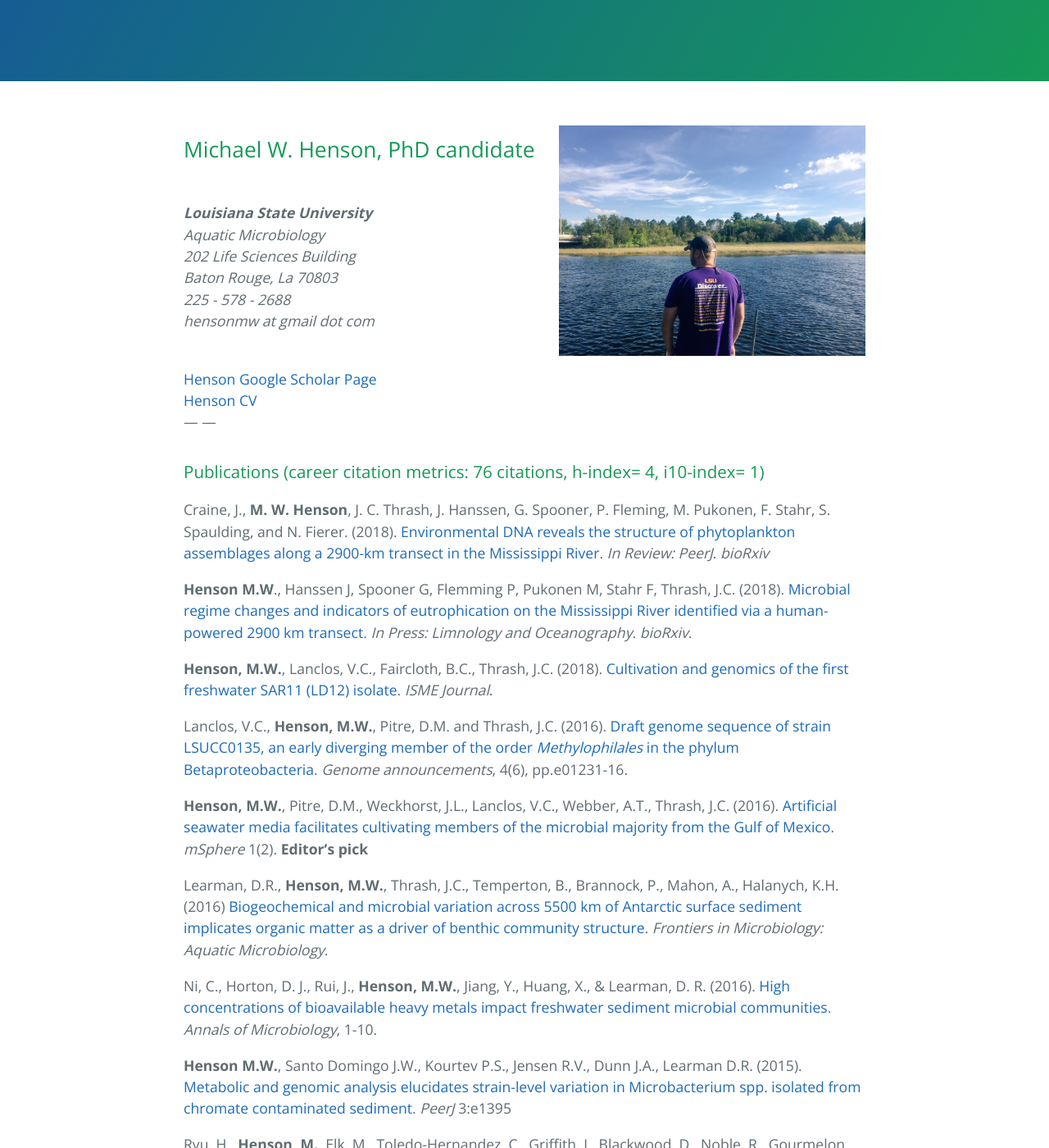
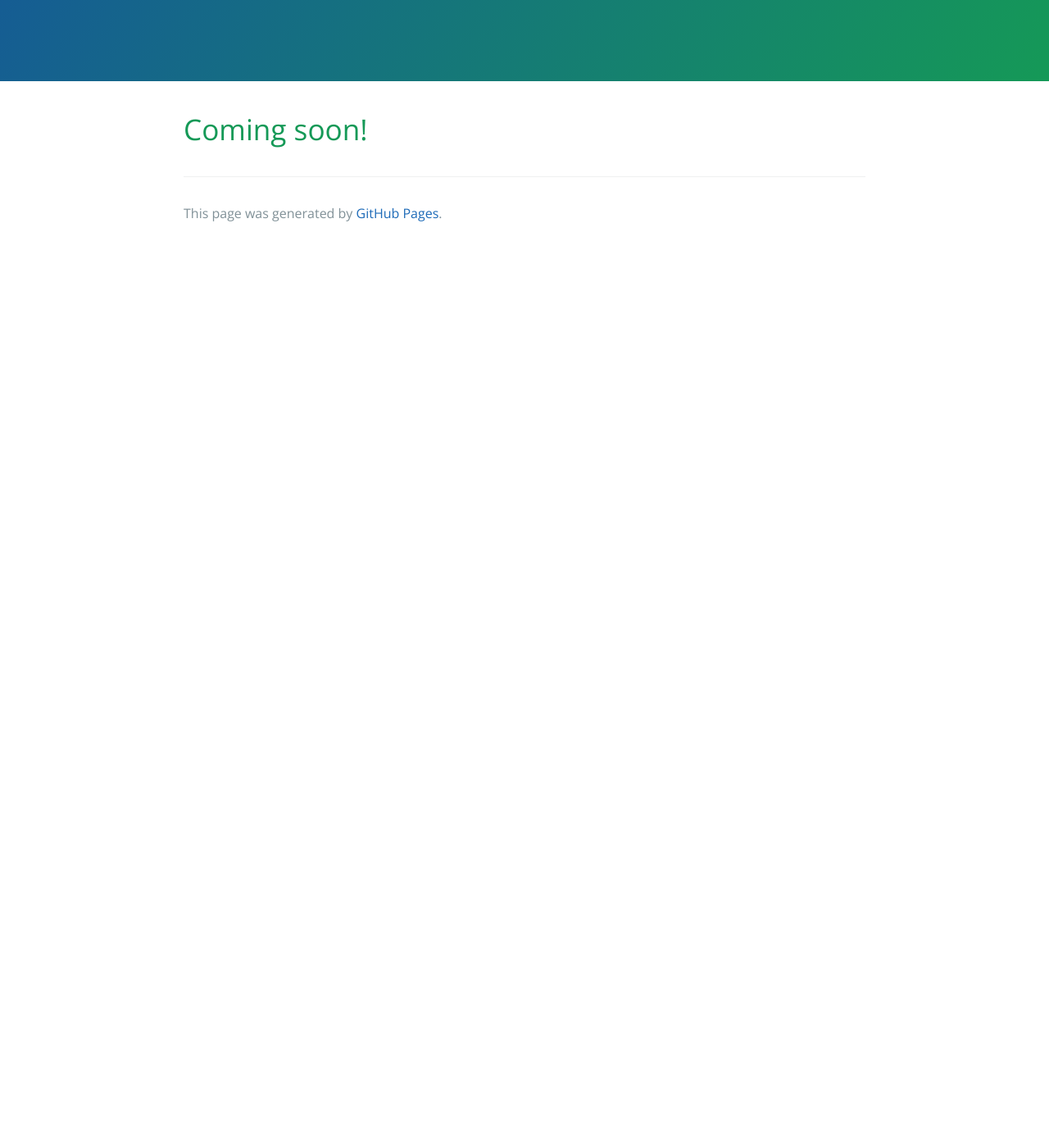
Before and after one commit to Hensonmw/hensonmw.github.io, a Jekyll site: the page built from Research/index.md, in a window 1280 px wide and 1400 px high, scrolled down 270 px. Shown: the whole window at 82% size. Built offline with Jekyll 4.4.1, drawn with Linux system fonts in a browser that asks for light colours; comment, search, counter and statistics services are not loaded; after the commit the page ends 900 px from its top, so only the background shows below that; some of the changed text lies outside the part shown.

```diff
--- a/Research/index.md
+++ b/Research/index.md
@@ -1,83 +1,7 @@
 ---
 layout: default
-title: Publications and Funding
-permalink: /Publications/
+title: Research
+permalink: /Research/
 ---
-<script type='text/javascript' src='https://d1bxh8uas1mnw7.cloudfront.net/assets/embed.js'></script>
 
-<img style="float: right; margin-left: 15px; margin-top: 5px" width="45%" src="{{ site.url }}/images/2016-09-02 16.50.50.jpg">
-
-## Michael W. Henson, PhD candidate
-<br>
-*__Louisiana State University__*
-*Aquatic Microbiology*
-*202 Life Sciences Building*
-*Baton Rouge, La 70803*
-*225 - 578 - 2688*
-*hensonmw at gmail dot com*
-
-<br>
-[Henson Google Scholar Page](https://scholar.google.com/citations?user=pJvMEVoAAAAJ&hl=en)
-<br>
-[Henson CV](https://www.dropbox.com/s/pwmln39ey20h73a/Henson_CV.docx?dl=0)
-<br>
----
----
-<br>
-### Publications (career citation metrics: 76 citations, h-index= 4, i10-index= 1)
-
-<div style="float: right; padding-left: 15px" class='altmetric-embed' data-badge-type='donut' data-link-target='_blank' data-doi="10.1101/261727"></div>
-
-Craine, J., **M. W. Henson**, J. C. Thrash, J. Hanssen, G. Spooner, P. Fleming, M. Pukonen, F. Stahr, S. Spaulding,
-and N. Fierer. (2018). [Environmental DNA reveals the structure of phytoplankton assemblages along a 2900-km transect
- in the Mississippi River](https://doi.org/10.1101/261727){:target="_blank"}. *In Review: PeerJ*. *bioRxiv*
-
-<div style="float: right; padding-left: 15px" class='altmetric-embed' data-badge-type='donut' data-link-target='_blank' data-doi="10.1101/091512"></div>
-
-**Henson M.W**., Hanssen J, Spooner G, Flemming P, Pukonen M, Stahr F, Thrash, J.C. (2018). [Microbial regime changes
-and indicators of eutrophication on the Mississippi River identified via a human-powered 2900 km transect](https://doi.org/10.1101/091512){:target="_blank"}. *In Press: Limnology and Oceanography*. *bioRxiv*.
-
-<div style="float: right; padding-left: 15px" class='altmetric-embed' data-badge-type='donut' data-link-target='_blank' data-doi="10.1038/s41396-018-0092-2"></div>
-
-**Henson, M.W.**, Lanclos, V.C., Faircloth, B.C., Thrash, J.C. (2018). [Cultivation and genomics of the first freshwater SAR11 (LD12) isolate](https://www.nature.com/articles/s41396-018-0092-2){:target="_blank"}.
-  *ISME Journal*.
-
-<div style="float: right; padding-left: 15px" class='altmetric-embed' data-badge-type='donut' data-link-target='_blank' data-doi="10.1128/genomeA.01231-16"></div>
-
-Lanclos, V.C., **Henson, M.W.**, Pitre, D.M. and Thrash, J.C. (2016). [Draft genome sequence of strain LSUCC0135, an
-early diverging member of the order *Methylophilales* in the phylum Betaproteobacteria](http://genomea.asm.org/content/4/6/e01231-16.full){:target="_blank"}. *Genome announcements*, 4(6), pp.e01231-16.
-
-<div style="float: right; padding-left: 15px" class='altmetric-embed' data-badge-type='donut' data-link-target='_blank' data-doi="10.1128/mSphere.00028-16"></div>
-
-**Henson, M.W.**, Pitre, D.M., Weckhorst, J.L., Lanclos, V.C., Webber, A.T., Thrash, J.C. (2016). [Artificial seawater
-media facilitates cultivating members of the microbial majority from the Gulf of Mexico](http://msphere.asm.org/content/1/2/e00028-16){:target="_blank"}. *mSphere* 1(2). **Editor’s pick**
-
-<div style="float: right; padding-left: 15px" class='altmetric-embed' data-badge-type='donut' data-link-target='_blank' data-doi="10.3389/fmicb.2016.00284"></div>
-
-Learman, D.R., **Henson, M.W.**, Thrash, J.C., Temperton, B., Brannock, P., Mahon, A., Halanych, K.H. (2016)
-[Biogeochemical and microbial variation across 5500 km of Antarctic surface sediment implicates organic matter as a
-driver of benthic community structure](https://dx.doi.org/10.3389/fmicb.2016.00284){:target="_blank"}. *Frontiers in Microbiology: Aquatic Microbiology*.
-
-<div style="float: right; padding-left: 15px" class='altmetric-embed' data-badge-type='donut' data-link-target='_blank' data-doi="10.1007/s13213-015-1189-8"></div>
-
-Ni, C., Horton, D. J., Rui, J., **Henson, M.W.**, Jiang, Y., Huang, X., & Learman, D. R. (2016). [High concentrations of bioavailable
-heavy metals impact freshwater sediment microbial communities](https://link.springer.com/article/10.1007/s13213-015-1189-8){:target="_blank"}. *Annals of Microbiology*, 1-10.
-
-<div style="float: right; padding-left: 15px" class='altmetric-embed' data-badge-type='donut' data-link-target='_blank' data-doi="10.7717/peerj.1395"></div>
-
-**Henson M.W.**, Santo Domingo J.W., Kourtev P.S., Jensen R.V., Dunn J.A., Learman D.R. (2015). [Metabolic and genomic
-analysis elucidates strain-level variation in Microbacterium spp. isolated from chromate contaminated sediment](https://dx.doi.org/10.7717/peerj.1395){:target="_blank"}. *PeerJ* 3:e1395
-
-<div style="float: right; padding-left: 15px" class='altmetric-embed' data-badge-type='donut' data-link-target='_blank' data-doi="10.1128/AEM.02802-12"></div>
-
-Ryu, H., **Henson, M.**, Elk, M., Toledo-Hernandez, C., Griffith, J., Blackwood, D., Noble, R., Gourmelon, M.,
-Glassmeyer, S., and Santo Domingo, J. (2013). [Development of quantitative PCR assays targeting 16S rRNA gene of
-*Enterococcus* spp. and their application to the identification of *Enterococcus* species in environmental samples](http://aem.asm.org/content/79/1/196.full){:target="_blank"}. *Applied Environmental Microbiology*. January 2013 vol. 79 no. 1 196-204.
-
-### Funding
-
-2017 - 2018	Lerner Gray Grant, “Examining the functional differences of two important SAR11 subclades and its insights on how
-salinity changes may alter global biogeochemical cycles.” American Natural History Museum, $2500
-
-2015 - 2016	LEEC Research Grant, “Assessment of wetlands on the Louisiana coast using baseline microbial community structure
-and developing microbial indices”, LA Department of Wildlife & Fisheries, $1138
+<h1>Coming soon!</h1>
```
Also changed, not shown: News/index.md (added, +11 -0 lines), Publications/index.md (+6 -5 lines), index.md (+27 -27 lines), 2 other files.
